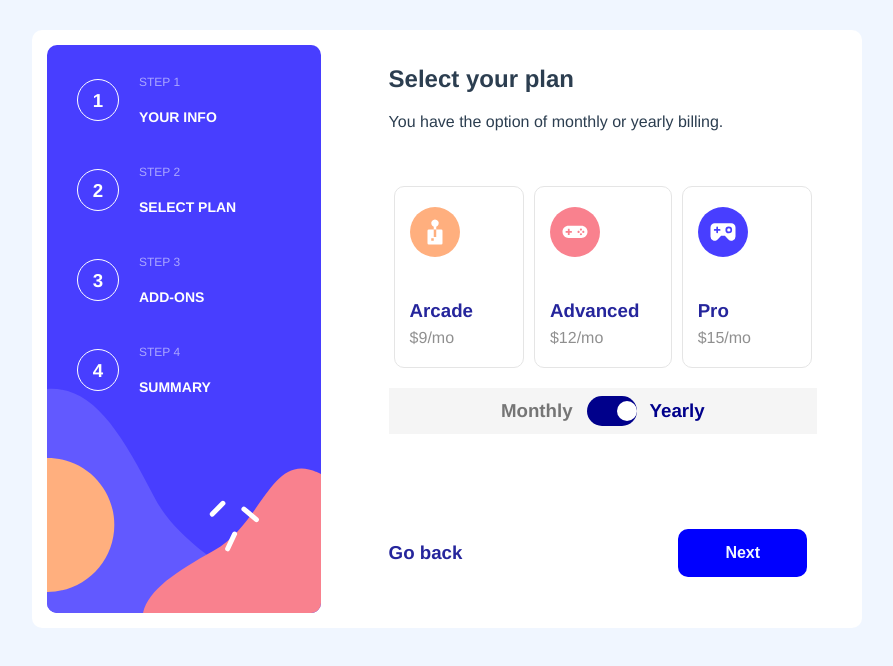
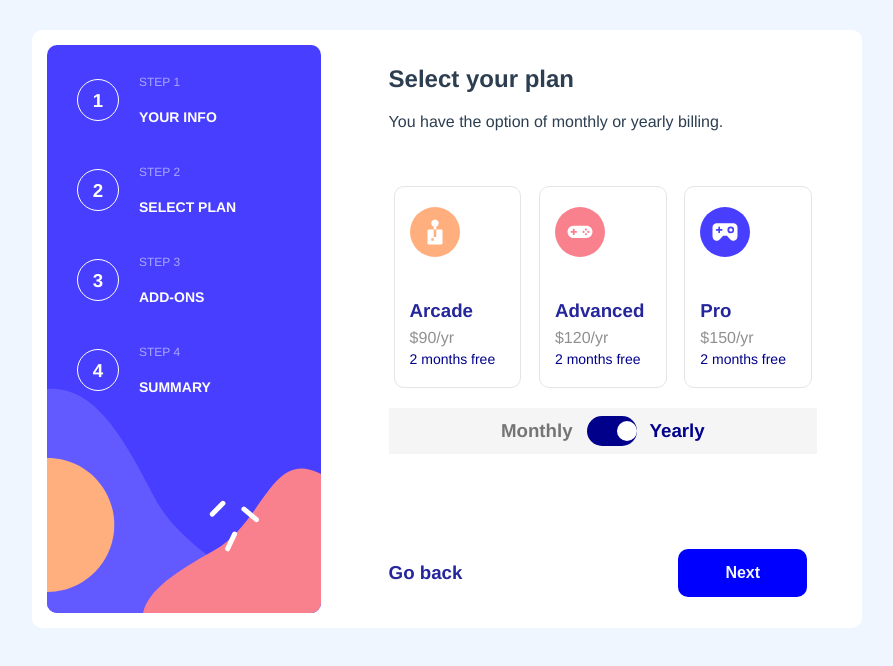
Before and after one commit to qudos4real/multi-step-form, a Vue app: page /SelectPlan in a window 1280 px wide. Both pictures are taken after a click on the checkbox 804 px from the left and 410 px from the top of the page. Shown: the top 666 px of the page, without its empty margins (193-1086 px from the left). Built offline with nearby package versions, Linux system fonts and the light colour scheme.

Commit message:
Added yearly price and discount

```diff
--- a/src/views/SelectPlan.vue
+++ b/src/views/SelectPlan.vue
@@ -11,7 +11,11 @@
     >
       <img :src="plan.img" alt="plan" />
       <h3>{{ plan.title }}</h3>
-      <p>{{ plan.price }}</p>
+      <p v-if="!yearly">{{ plan.price }}</p>
+      <div class="yearly" v-if="yearly">
+        <p>{{ plan.yearlyPrice }}</p>
+        <p class="free">2 months free</p>
+      </div>
     </div>
   </div>
   <div class="switch-time">
@@ -37,16 +41,19 @@ export default {
           img: require("../assets/images/icon-arcade.svg"),
           title: "Arcade",
           price: "$9/mo",
+          yearlyPrice: "$90/yr",
         },
         {
           img: require("../assets/images/icon-advanced.svg"),
           title: "Advanced ",
           price: "$12/mo",
+          yearlyPrice: "$120/yr",
         },
         {
           img: require("../assets/images/icon-pro.svg"),
           title: "Pro ",
           price: "$15/mo",
+          yearlyPrice: "$150/yr",
         },
       ],
       yearly: false,
@@ -97,7 +104,7 @@ export default {
   width: 20%;
   border: 1px solid #e5e5e5;
   border-radius: 10px;
-  padding: 20px 35px 20px 15px;
+  padding: 20px 25px 20px 15px;
   text-align: left;
   margin: 5px;
   cursor: pointer;
@@ -168,6 +175,12 @@ export default {
 .switch > input[type="checkbox"]:checked::after {
   left: 60%;
 }
+.yearly>.free {
+  font-size: 14px;
+  font-weight: 100;
+  color: darkblue;
+  margin-top: 4px;
+}
 footer {
   display: flex;
   justify-content: space-between;
```
